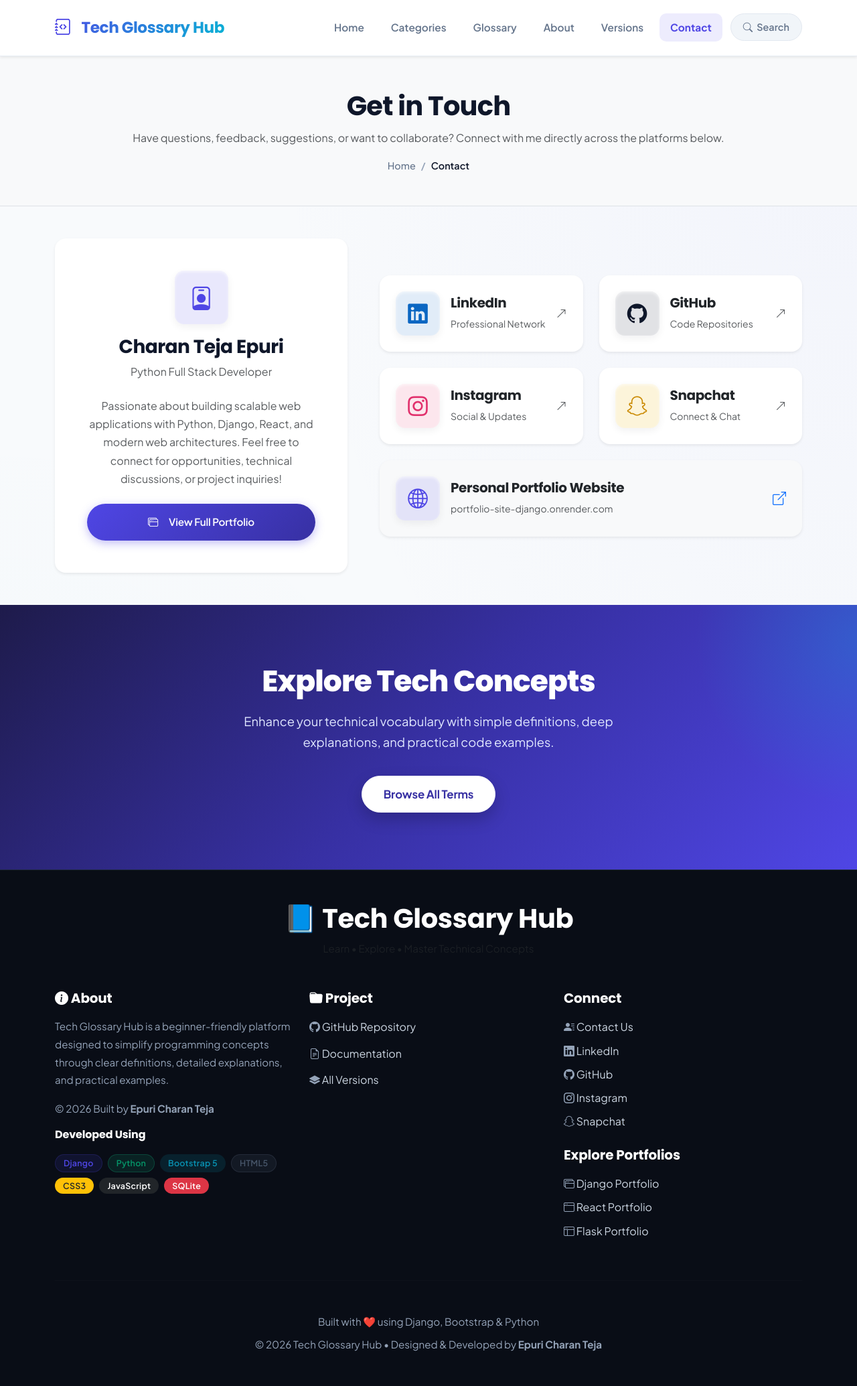
After one commit to charanepuri/tech-glossary-hub, a Django app: page /contact/ in a window 1280 px wide. The commit adds this page. Shown: the whole page at 67% size. Run offline with Django 5.2, Linux system fonts and the light colour scheme.

Commit message:
feat: add contact page with social media and portfolio links

```diff
--- a/tech_glossary_hub/glossary/urls.py
+++ b/tech_glossary_hub/glossary/urls.py
@@ -19,6 +19,12 @@ urlpatterns = [
         "versions/",
         views.versions,
         name="versions"
+    ),
+
+    path(
+        "contact/",
+        views.contact,
+        name="contact"
     ),
 
     path(
--- a/tech_glossary_hub/glossary/views.py
+++ b/tech_glossary_hub/glossary/views.py
@@ -90,6 +90,10 @@ def about(request):
 
 def versions(request):
     return render(request, "glossary/versions.html")
+
+
+def contact(request):
+    return render(request, "glossary/contact.html")
 
 
 
--- /dev/null
+++ b/tech_glossary_hub/templates/glossary/contact.html
@@ -0,0 +1,173 @@
+{% extends "glossary/base.html" %}
+
+{% block title %}
+Contact | Tech Glossary Hub
+{% endblock %}
+
+{% block content %}
+
+<!-- Header -->
+<section class="bg-light py-5 border-bottom">
+    <div class="container text-center">
+        <h1 class="fw-bold">
+            Get in Touch
+        </h1>
+        <p class="text-muted mb-3">
+            Have questions, feedback, suggestions, or want to collaborate? Connect with me directly across the platforms below.
+        </p>
+        <nav aria-label="breadcrumb">
+            <ol class="breadcrumb justify-content-center mb-0">
+                <li class="breadcrumb-item">
+                    <a href="{% url 'home' %}">Home</a>
+                </li>
+                <li class="breadcrumb-item active" aria-current="page">
+                    Contact
+                </li>
+            </ol>
+        </nav>
+    </div>
+</section>
+
+<!-- Contact Section -->
+<section class="py-5">
+    <div class="container">
+
+        <div class="row g-5 align-items-center">
+
+            <!-- Left: Profile & Message -->
+            <div class="col-lg-5">
+                <div class="card h-100 shadow-sm border-0 rounded-4 p-4 p-md-5">
+                    <div class="text-center mb-4">
+                        <div class="category-icon mx-auto mb-3" style="background: rgba(79, 70, 229, 0.12); color: #4f46e5; width: 80px; height: 80px; font-size: 2.2rem;">
+                            <i class="bi bi-person-badge"></i>
+                        </div>
+                        <h3 class="fw-bold mb-1">Charan Teja Epuri</h3>
+                        <p class="text-muted mb-0">Python Full Stack Developer</p>
+                    </div>
+
+                    <p class="text-muted text-center mb-4">
+                        Passionate about building scalable web applications with Python, Django, React, and modern web architectures. Feel free to connect for opportunities, technical discussions, or project inquiries!
+                    </p>
+
+                    <div class="text-center">
+                        <a href="https://portfolio-site-django.onrender.com" target="_blank" rel="noopener noreferrer" class="btn btn-primary w-100 py-3">
+                            <i class="bi bi-window-stack me-2"></i> View Full Portfolio
+                        </a>
+                    </div>
+                </div>
+            </div>
+
+            <!-- Right: Connect Cards Grid -->
+            <div class="col-lg-7">
+                <div class="row g-4">
+
+                    <!-- LinkedIn -->
+                    <div class="col-sm-6">
+                        <a href="https://www.linkedin.com/in/charan-teja-972aa9231" target="_blank" rel="noopener noreferrer" class="text-decoration-none">
+                            <div class="card h-100 shadow-sm border-0 rounded-4 p-4 hover-lift">
+                                <div class="d-flex align-items-center gap-3">
+                                    <div class="category-icon flex-shrink-0" style="background: rgba(10, 102, 194, 0.12); color: #0a66c2;">
+                                        <i class="bi bi-linkedin"></i>
+                                    </div>
+                                    <div>
+                                        <h5 class="fw-bold mb-1 text-dark">LinkedIn</h5>
+                                        <small class="text-muted">Professional Network</small>
+                                    </div>
+                                    <i class="bi bi-arrow-up-right ms-auto text-muted"></i>
+                                </div>
+                            </div>
+                        </a>
+                    </div>
+
+                    <!-- GitHub -->
+                    <div class="col-sm-6">
+                        <a href="https://github.com/charanepuri" target="_blank" rel="noopener noreferrer" class="text-decoration-none">
+                            <div class="card h-100 shadow-sm border-0 rounded-4 p-4 hover-lift">
+                                <div class="d-flex align-items-center gap-3">
+                                    <div class="category-icon flex-shrink-0" style="background: rgba(15, 23, 42, 0.12); color: #0f172a;">
+                                        <i class="bi bi-github"></i>
+                                    </div>
+                                    <div>
+                                        <h5 class="fw-bold mb-1 text-dark">GitHub</h5>
+                                        <small class="text-muted">Code Repositories</small>
+                                    </div>
+                                    <i class="bi bi-arrow-up-right ms-auto text-muted"></i>
+                                </div>
+                            </div>
+                        </a>
+                    </div>
+
+                    <!-- Instagram -->
+                    <div class="col-sm-6">
+                        <a href="https://www.instagram.com/_just_call_me_charan_tej" target="_blank" rel="noopener noreferrer" class="text-decoration-none">
+                            <div class="card h-100 shadow-sm border-0 rounded-4 p-4 hover-lift">
+                                <div class="d-flex align-items-center gap-3">
+                                    <div class="category-icon flex-shrink-0" style="background: rgba(225, 48, 108, 0.12); color: #e1306c;">
+                                        <i class="bi bi-instagram"></i>
+                                    </div>
+                                    <div>
+                                        <h5 class="fw-bold mb-1 text-dark">Instagram</h5>
+                                        <small class="text-muted">Social & Updates</small>
+                                    </div>
+                                    <i class="bi bi-arrow-up-right ms-auto text-muted"></i>
+                                </div>
+                            </div>
+                        </a>
+                    </div>
+
+                    <!-- Snapchat -->
+                    <div class="col-sm-6">
+                        <a href="https://www.snapchat.com/add/justcalltej2003?share_id=o3MYfXqlpYE&locale=en-IN" target="_blank" rel="noopener noreferrer" class="text-decoration-none">
+                            <div class="card h-100 shadow-sm border-0 rounded-4 p-4 hover-lift">
+                                <div class="d-flex align-items-center gap-3">
+                                    <div class="category-icon flex-shrink-0" style="background: rgba(234, 179, 8, 0.15); color: #ca8a04;">
+                                        <i class="bi bi-snapchat"></i>
+                                    </div>
+                                    <div>
+                                        <h5 class="fw-bold mb-1 text-dark">Snapchat</h5>
+                                        <small class="text-muted">Connect & Chat</small>
+                                    </div>
+                                    <i class="bi bi-arrow-up-right ms-auto text-muted"></i>
+                                </div>
+                            </div>
+                        </a>
+                    </div>
+
+                    <!-- Portfolio Direct Card -->
+                    <div class="col-12">
+                        <a href="https://portfolio-site-django.onrender.com" target="_blank" rel="noopener noreferrer" class="text-decoration-none">
+                            <div class="card shadow-sm border-0 rounded-4 p-4 hover-lift bg-light">
+                                <div class="d-flex align-items-center gap-3">
+                                    <div class="category-icon flex-shrink-0" style="background: rgba(79, 70, 229, 0.12); color: #4f46e5;">
+                                        <i class="bi bi-globe2"></i>
+                                    </div>
+                                    <div>
+                                        <h5 class="fw-bold mb-1 text-dark">Personal Portfolio Website</h5>
+                                        <small class="text-muted">portfolio-site-django.onrender.com</small>
+                                    </div>
+                                    <i class="bi bi-box-arrow-up-right ms-auto text-primary fs-5"></i>
+                                </div>
+                            </div>
+                        </a>
+                    </div>
+
+                </div>
+            </div>
+
+        </div>
+
+    </div>
+</section>
+
+<!-- Call to action -->
+<section class="cta">
+    <div class="container text-center">
+        <h2>Explore Tech Concepts</h2>
+        <p>Enhance your technical vocabulary with simple definitions, deep explanations, and practical code examples.</p>
+        <a href="{% url 'glossary_list' %}" class="btn btn-light btn-lg">
+            Browse All Terms
+        </a>
+    </div>
+</section>
+
+{% endblock %}
--- a/tech_glossary_hub/templates/glossary/partials/footer.html
+++ b/tech_glossary_hub/templates/glossary/partials/footer.html
@@ -131,22 +131,42 @@
 
                 <ul class="list-unstyled mb-4">
 
-                    <li class="mb-2 bi bi-github me-2">
+                    <li class="mb-2 bi bi-person-lines-fill me-2">
 
-                        <a style="text-decoration: none;" href="https://github.com/charanepuri" target="_blank">
-
-                            GitHub
-
+                        <a style="text-decoration: none;" href="{% url 'contact' %}">
+                            Contact Us
                         </a>
 
                     </li>
 
-                    <li class="bi bi-linkedin me-2">
+                    <li class="mb-2 bi bi-linkedin me-2">
 
-                        <a style="text-decoration: none;" href="https://www.linkedin.com/in/charan-teja-972aa9231" target="_blank">
+                        <a style="text-decoration: none;" href="https://www.linkedin.com/in/charan-teja-972aa9231" target="_blank" rel="noopener noreferrer">
+                            LinkedIn
+                        </a>
 
-                            LinkedIn
+                    </li>
 
+                    <li class="mb-2 bi bi-github me-2">
+
+                        <a style="text-decoration: none;" href="https://github.com/charanepuri" target="_blank" rel="noopener noreferrer">
+                            GitHub
+                        </a>
+
+                    </li>
+
+                    <li class="mb-2 bi bi-instagram me-2">
+
+                        <a style="text-decoration: none;" href="https://www.instagram.com/_just_call_me_charan_tej" target="_blank" rel="noopener noreferrer">
+                            Instagram
+                        </a>
+
+                    </li>
+
+                    <li class="mb-2 bi bi-snapchat me-2">
+
+                        <a style="text-decoration: none;" href="https://www.snapchat.com/add/justcalltej2003?share_id=o3MYfXqlpYE&locale=en-IN" target="_blank" rel="noopener noreferrer">
+                            Snapchat
                         </a>
 
                     </li>
--- a/tech_glossary_hub/templates/glossary/partials/navbar.html
+++ b/tech_glossary_hub/templates/glossary/partials/navbar.html
@@ -64,6 +64,14 @@
                     </a>
                 </li>
 
+                <li class="nav-item">
+                    <a
+                        class="nav-link {% if request.resolver_match.url_name == 'contact' %}active{% endif %}"
+                        href="{% url 'contact' %}">
+                        Contact
+                    </a>
+                </li>
+
                 <li class="nav-item ms-lg-2">
                     <a
                         class="nav-search-btn {% if request.resolver_match.url_name == 'search_terms' %}active{% endif %}"
```
Also changed, not shown: tech_glossary_hub/glossary/tests.py (+10 -0 lines).
